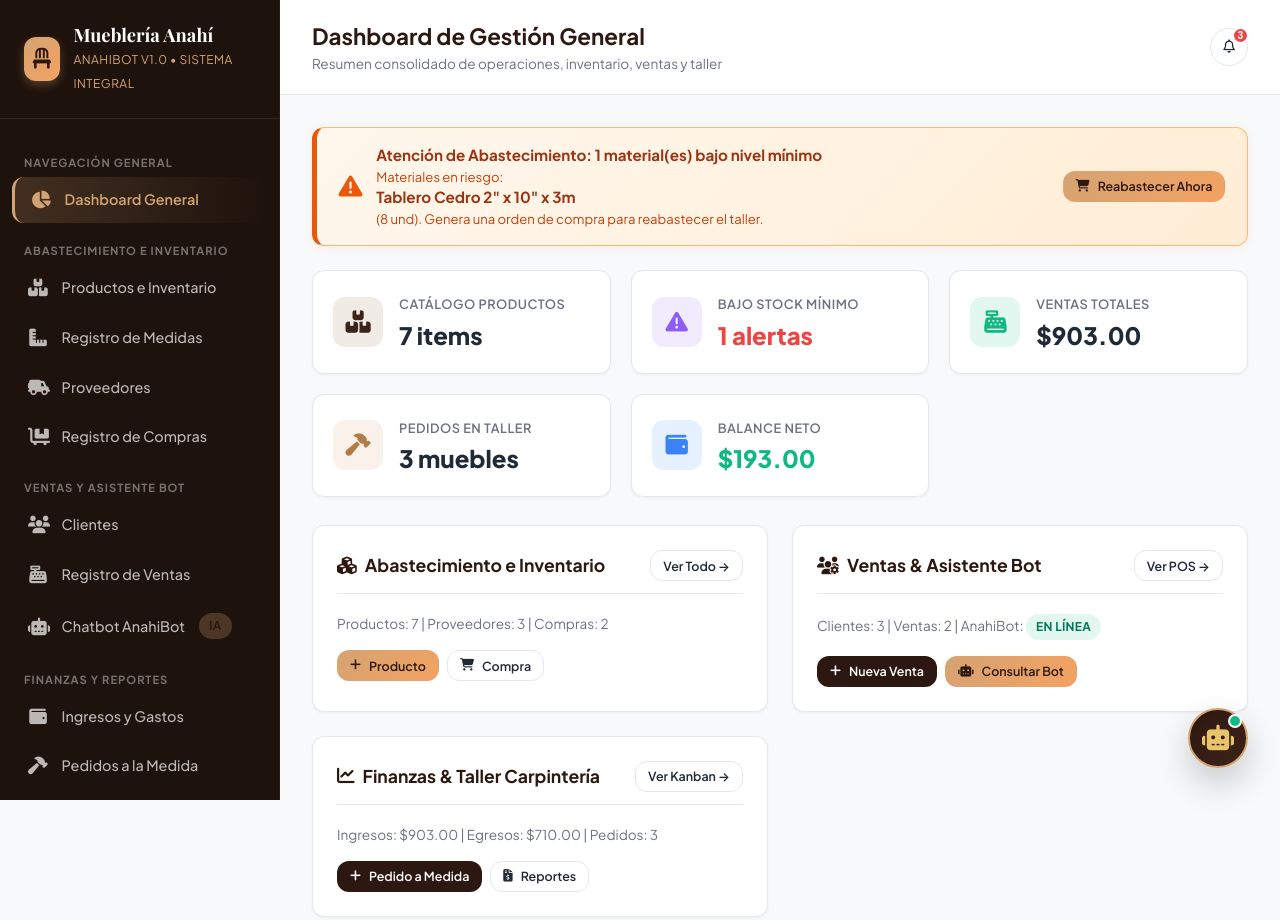
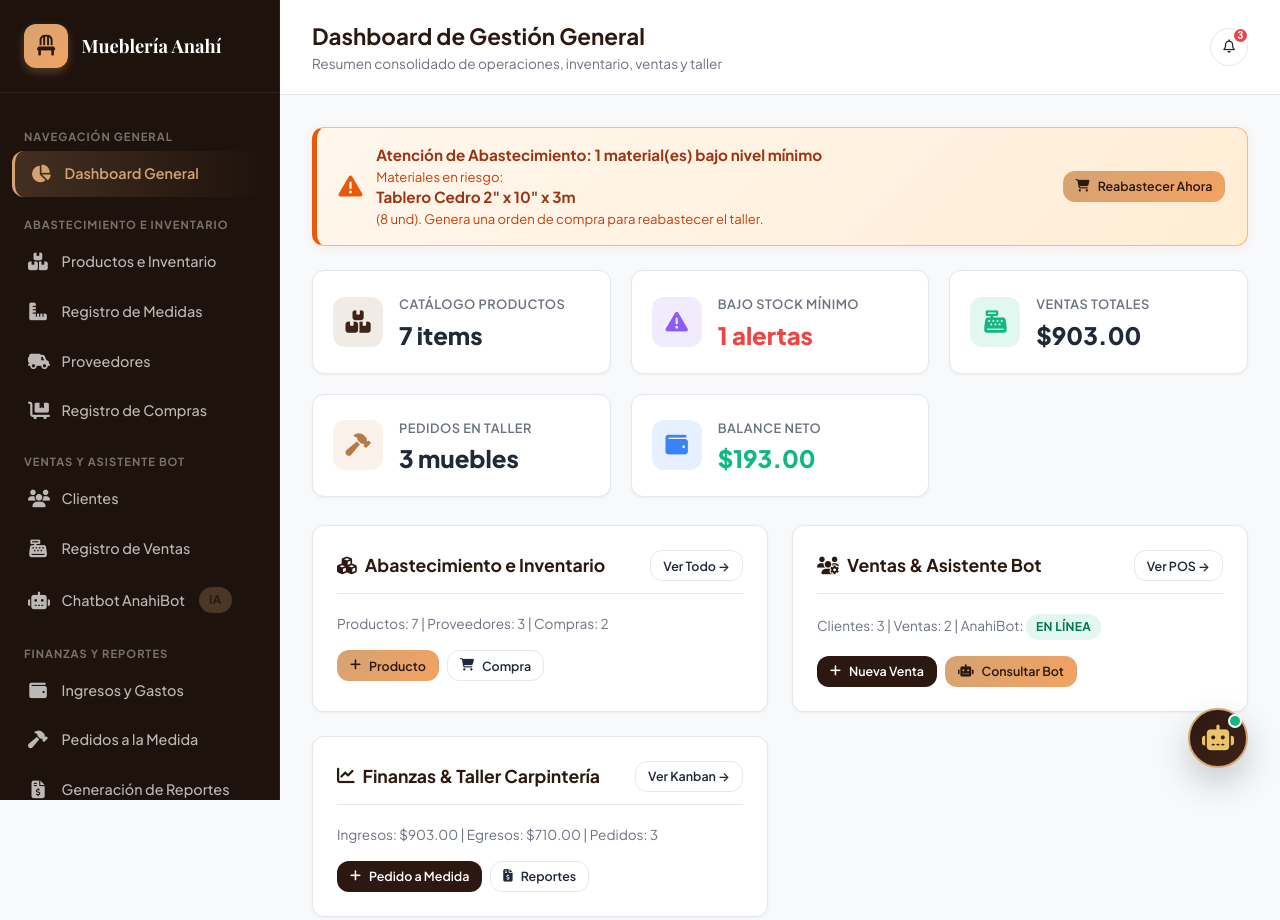
Before and after one commit to ARR0ZIT0-jv/autotaller123, a plain HTML site: page index.html in a window 1280 px wide. Shown: the top 920 px of the page. Drawn offline with nearby package versions, Linux system fonts and the light colour scheme.

Commit message:
Eliminar texto AnahiBot v1.0 Sistema Integral del sidebar

```diff
--- a/index.html
+++ b/index.html
@@ -29,7 +29,6 @@
         </div>
         <div class="brand-text">
           <h2>Mueblería Anahí</h2>
-          <span>AnahiBot v1.0 • Sistema Integral</span>
         </div>
       </div>
 
```
